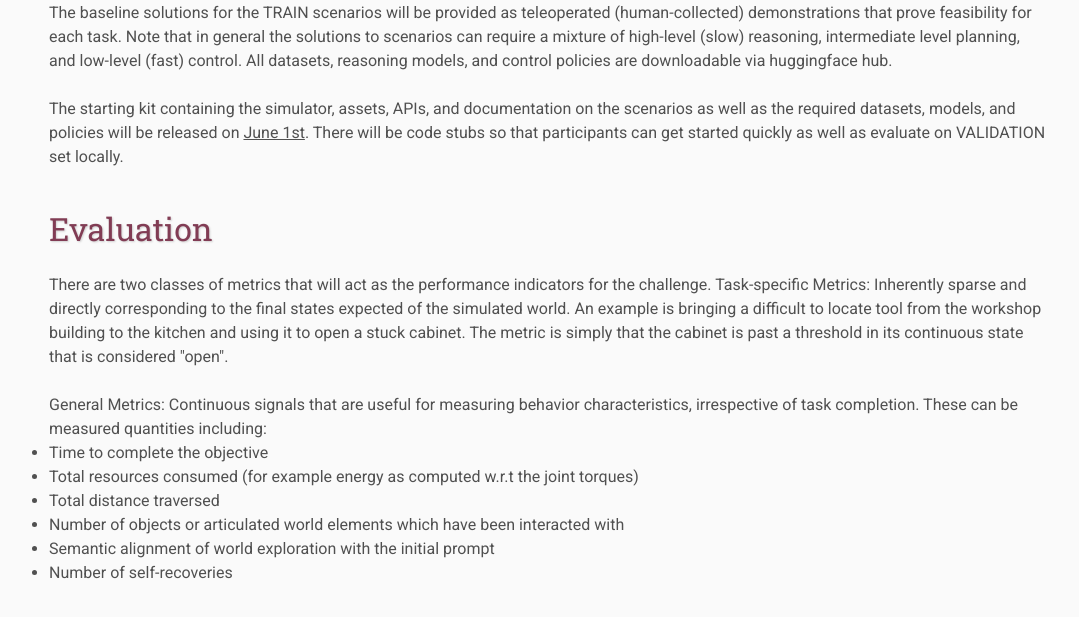
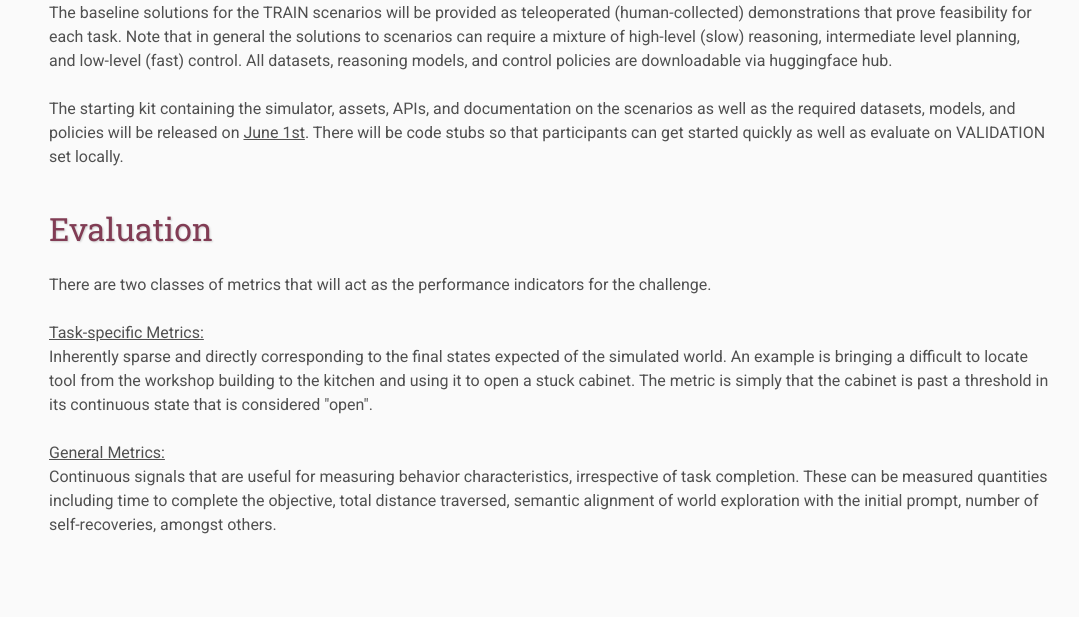
Before and after one commit to unchartered-ai/unchartered-ai.github.io, a plain HTML site: page challenge/index.html in a window 1280 px wide. Shown: the part 681-1298 px from the top of the page, without its empty margins (91-1170 px from the left). Drawn offline with nearby package versions, Linux system fonts and the light colour scheme; some packages are replaced by stand-ins of ours; files that its build step writes are made by us from their sources.

Commit message:
update index

```diff
--- a/challenge/index.html
+++ b/challenge/index.html
@@ -64,24 +64,23 @@
 
     <h2>Evaluation</h2>
     There are two classes of metrics that will act as the performance indicators for the challenge.
-    <strong>Task-specific Metrics:</strong>
+
+    <br>
+    <br>
+
+    <u><b>Task-specific Metrics:</b></u>
+    <br>
     Inherently sparse and directly corresponding to the final states expected of the simulated world.
     An example is bringing a difficult to locate tool from the workshop building to the kitchen and using it to open a stuck cabinet.
     The metric is simply that the cabinet is past a threshold in its continuous state that is considered "open".
 
     <br>
     <br>
-    <strong>General Metrics:</strong>
+    <u><b>General Metrics:</b></u>
+    <br>
     Continuous signals that are useful for measuring behavior characteristics, irrespective of task completion.
-    These can be measured quantities including:
-        <ul>
-            <li>Time to complete the objective</li>
-            <li>Total resources consumed (for example energy as computed w.r.t the joint torques)</li>
-            <li>Total distance traversed</li>
-            <li>Number of objects or articulated world elements which have been interacted with</li>
-            <li>Semantic alignment of world exploration with the initial prompt</li>
-            <li>Number of self-recoveries</li>
-        </ul>
+    These can be measured quantities including time to complete the objective, total distance traversed,
+    semantic alignment of world exploration with the initial prompt, number of self-recoveries, amongst others.
 
 </body>
 </html>
```
